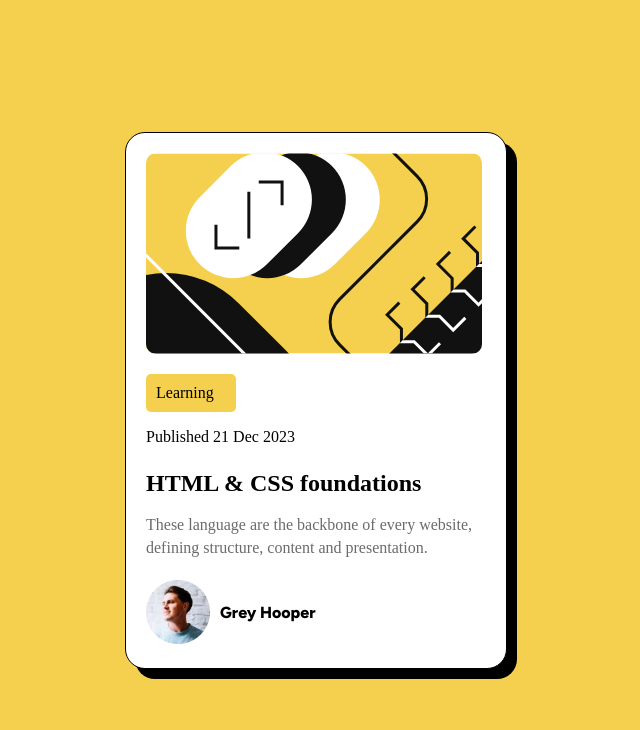
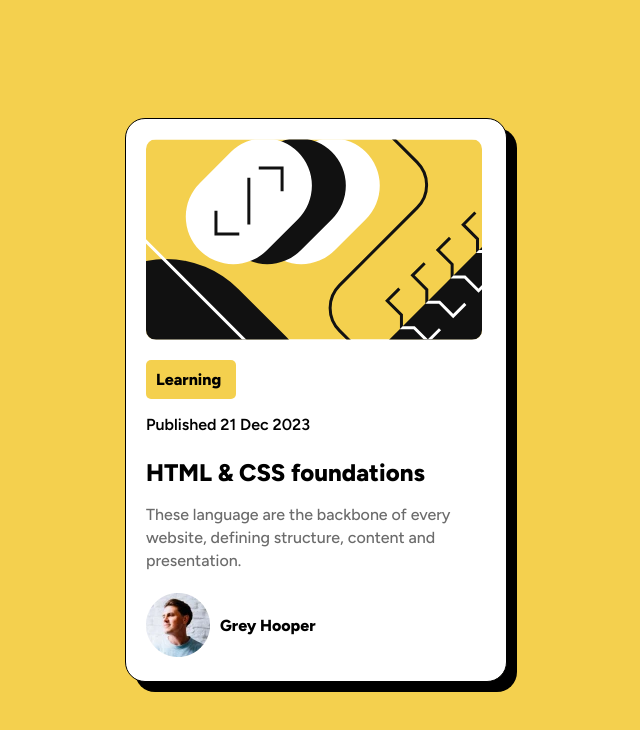
Before and after one commit to Jus090/Blog-Preview, a plain HTML site: page index.html in a window 1280 px wide. Shown: the whole page, without its empty margins (324-964 px from the left). Drawn offline with Linux system fonts and the light colour scheme.

Commit message:
first commit

```diff
--- a/index.html
+++ b/index.html
@@ -11,11 +11,11 @@
 </head>
 <body>
 
-    <div role="banner" class="content">
+    <div class="content">
 
       <img src="./images/article.svg" alt="article"/>
 
-      <nav role="navigation" class="link">
+      <nav class="link">
         <p>Learning</p>
       </nav>
       <p>Published 21 Dec 2023</p>
--- a/style.css
+++ b/style.css
@@ -18,7 +18,8 @@ body{
     border-radius: 20px;
     box-shadow: 10px 10px black;
     border: 1px solid black;
-
+    font-family: "Figtree",sans-serif;
+}
 
 img{
     border-radius: 10px;
@@ -29,22 +30,24 @@ img{
     padding: 10px;
     max-width: 70px;
     border-radius: 5px;
-    font-family: 'Figtree'sans-serif;
+    font-family: "Figtree",sans-serif;
 }
 .content .link p {
     font-weight: 800;
     font: bolder;
+    font-family: "Figtree",sans-serif;
 }
 
 .content p{
-    font-family: 'Figtree',sans-serif;
-    font-weight: 500;
+    font-family: "Figtree",sans-serif;
+    font-weight: 600;
     font: bolder;
     font-size: 16px;
 }
 
 .info p{
     font: bolder;
+    font-family: "Figtree",sans-serif;
     font-weight: 800;
     font-size: x-large;
     margin-bottom: 1px;
@@ -56,6 +59,7 @@ img{
 .info p:nth-child(even){
     font-weight: 500;
     font-size: 16px;
+    font-family: "Figtree",sans-serif;
     font:bold;
     line-height: 23px;
     color: hsl(0, 0%, 42%);
@@ -143,6 +147,7 @@ img{
     .link p {
         max-width: 100px;
         font-size: 16px;
+        font-family: "Figtree",sans-serif;
     }
 
     .content p,
```
